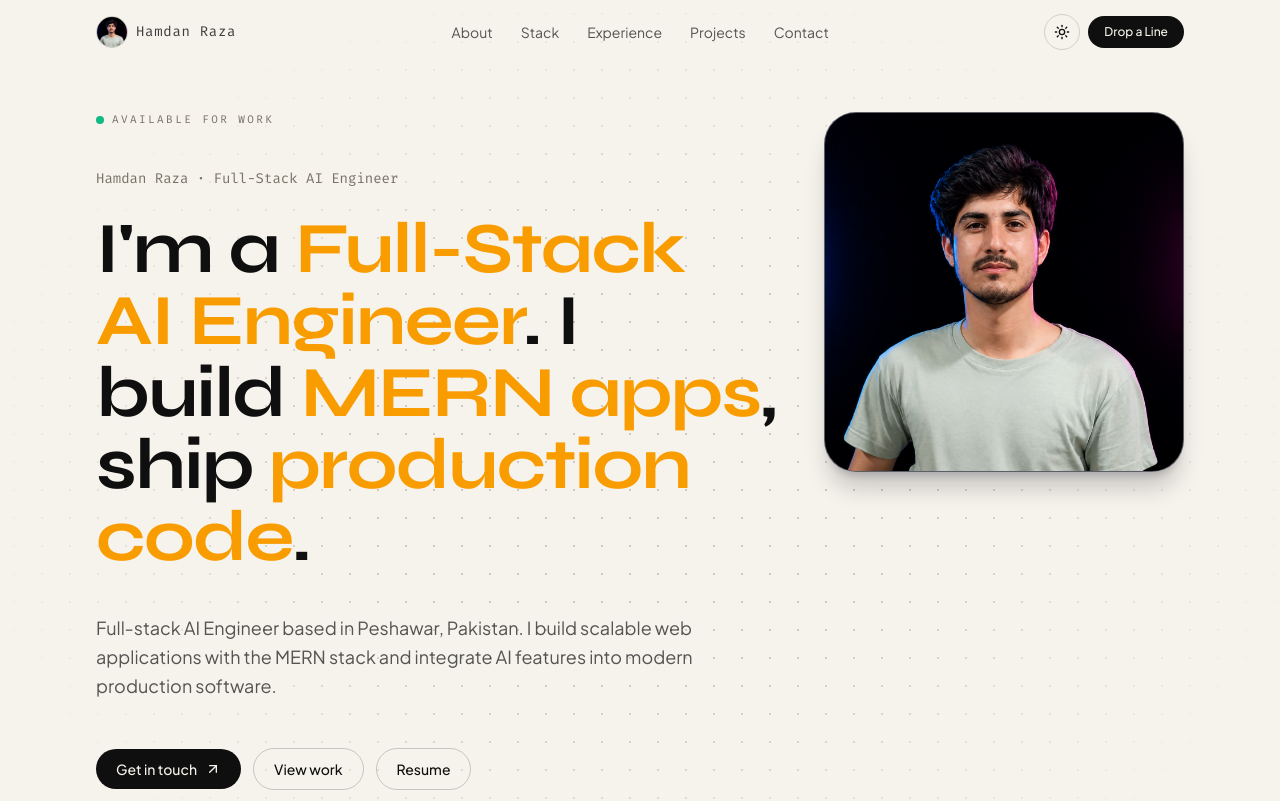
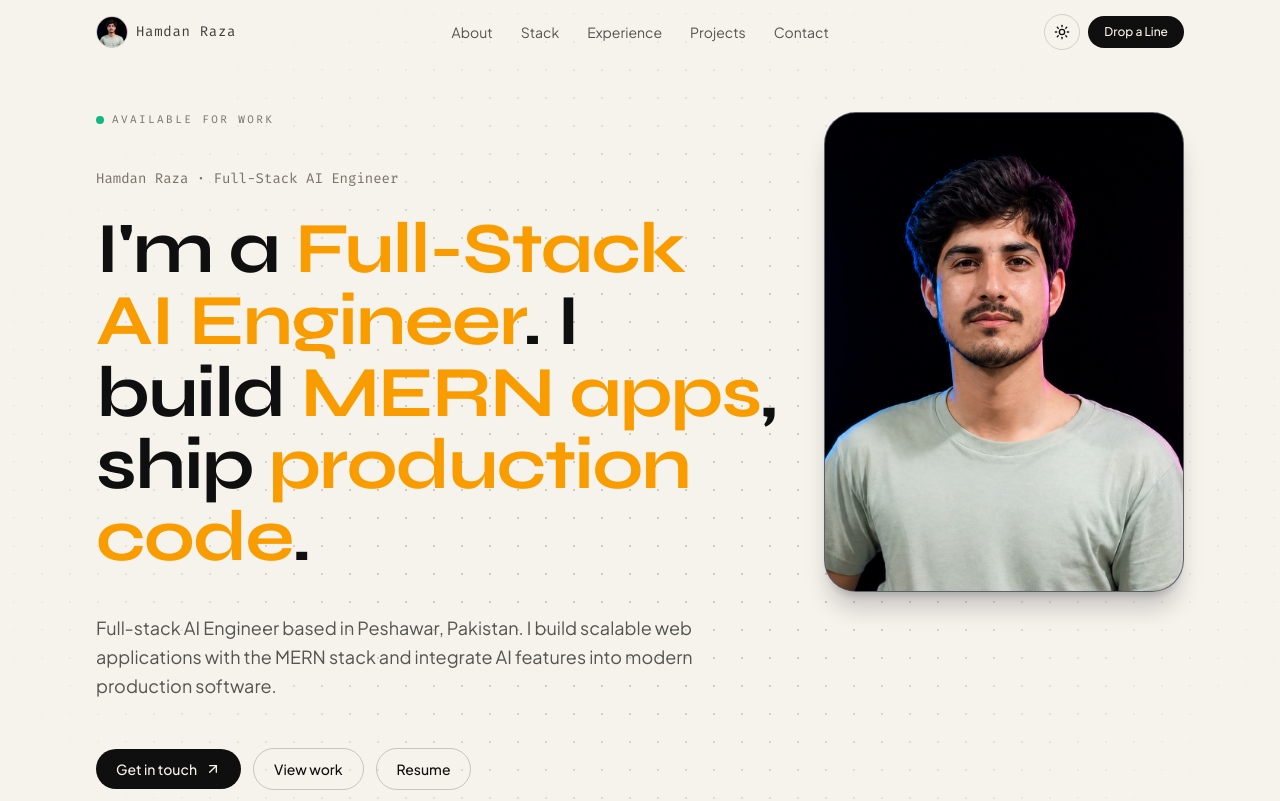
Before and after one commit to HamdanRaza309/pv2, a Next.js app: page / in a window 1280 px wide. Shown: the top 801 px of the page. Built offline with nearby package versions, Linux system fonts and the light colour scheme.

Commit message:
fix: add fill prop to Hero Image and extract copyright year to client component

```diff
--- /dev/null
+++ b/components/CopyrightYear.tsx
@@ -0,0 +1,8 @@
+"use client";
+
+import { useState } from "react";
+
+export function CopyrightYear() {
+  const [year] = useState(() => new Date().getFullYear());
+  return <>{year}</>;
+}
--- a/components/Footer.tsx
+++ b/components/Footer.tsx
@@ -2,9 +2,9 @@ import { ArrowUp, Facebook, Github, Instagram, Linkedin } from "lucide-react";
 import Image from "next/image";
 import { personal } from "@/lib/data";
 import hamdanPhoto from "@/assets/hamdan.png";
+import { CopyrightYear } from "./CopyrightYear";
 
 export function Footer() {
-  const year = new Date().getFullYear();
   return (
     <footer className="border-t border-fg/10">
       <div className="container-x py-12">
@@ -90,7 +90,7 @@ export function Footer() {
 
         <div className="mt-12 pt-6 border-t border-fg/10 flex flex-wrap items-center justify-between gap-4">
           <div className="font-mono text-xs text-muted">
-            © {year} {personal.name}. All rights reserved.
+            © <CopyrightYear /> {personal.name}. All rights reserved.
           </div>
           <a
             href="#top"
--- a/components/Hero.tsx
+++ b/components/Hero.tsx
@@ -76,11 +76,13 @@ export function Hero() {
           </div>
 
           <div className="hidden md:flex justify-end items-start self-start animate-fade-in" style={{ animationDelay: "220ms" }}>
-            <div className="relative w-full max-w-[360px] overflow-hidden rounded-[2rem] border border-white/10 bg-slate-950/70 shadow-xl shadow-slate-950/20">
+            <div className="relative w-full max-w-[360px] aspect-[3/4] overflow-hidden rounded-[2rem] border border-white/10 bg-slate-950/70 shadow-xl shadow-slate-950/20">
               <Image
                 src={hamdanPhoto}
                 alt="Hamdan"
-                className="h-auto w-full object-cover"
+                fill
+                className="object-cover"
+                sizes="(max-width: 768px) 100vw, 360px"
               />
             </div>
           </div>
```
